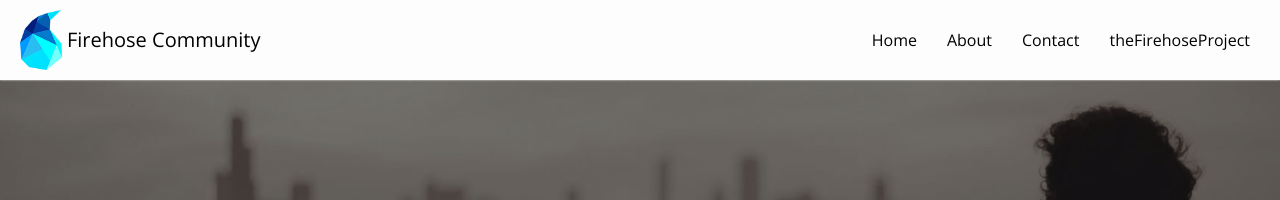
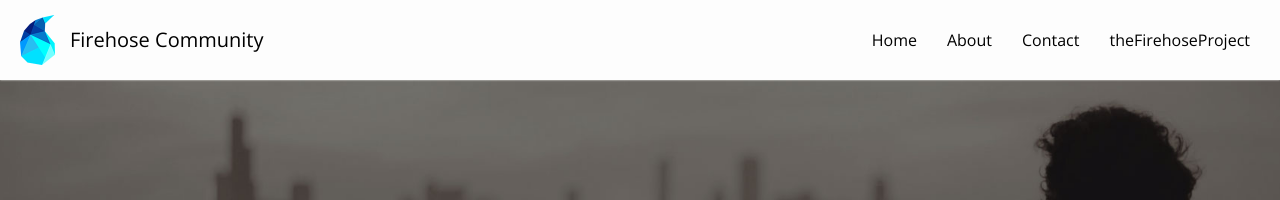
Before and after one commit to FirehoseCommunity/community.thefirehoseproject.com, a Jekyll site: the page built from about.md, in a window 1280 px wide. Shown: the top 200 px of the page. Built offline with Jekyll 4.4.1, drawn with Linux system fonts in a browser that asks for light colours; nearby versions of some CDN libraries.

Commit message:
Think I fixed the logo issue

```diff
--- a/_sass/_layout.scss
+++ b/_sass/_layout.scss
@@ -316,9 +316,9 @@ div.container-fluid.header-cancel {
 }
 
 .brand-img {
-  max-height: 60px;
-  margin-top: 10px;
-  margin-right: 20px;
+  max-height: 50px;
+  margin-top: 15px;
+  margin-right: 30px;
   margin-left: 20px;
   float: left;
 }
```
